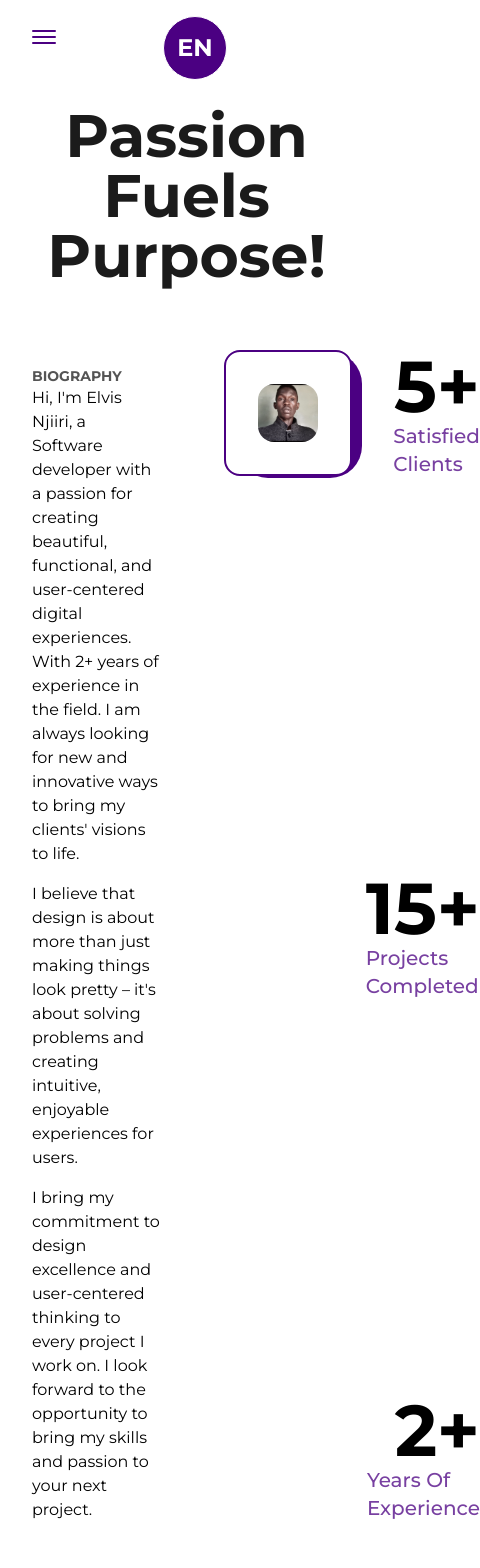
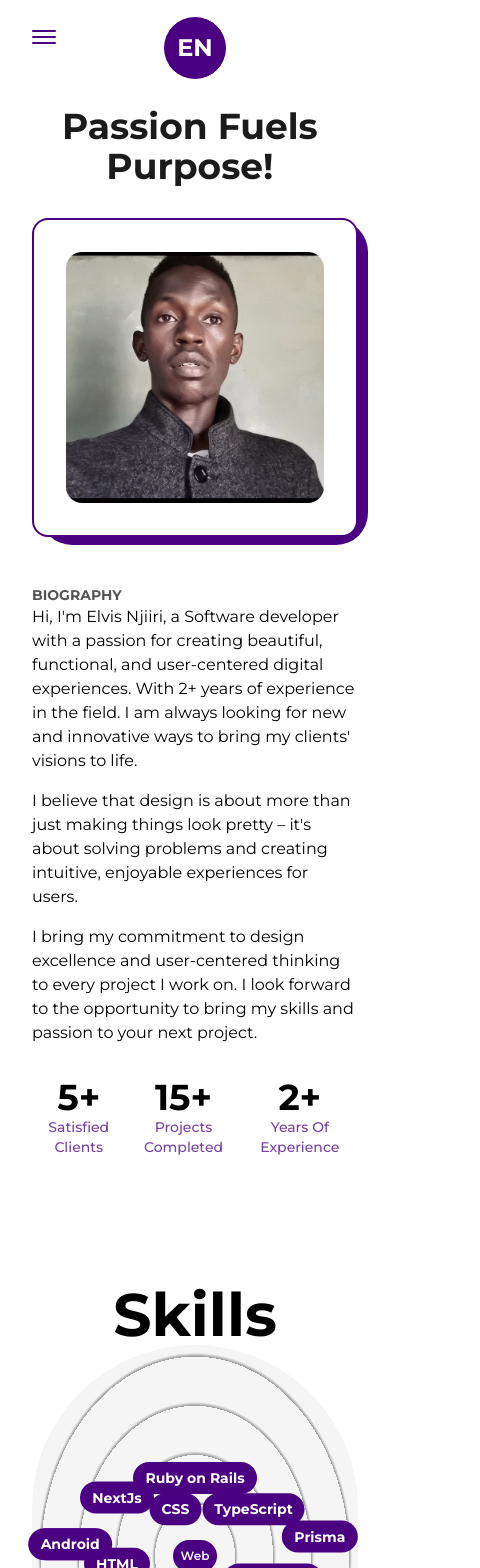
Before and after one commit to NEKiarie/MyPortfolio, a Next.js app: page /about in a window 390 px wide. Shown: the top 1568 px of the page, 480 px wide, since content can reach past the window. Built offline with nearby package versions, Linux system fonts and the light colour scheme.

Commit message:
:sparkles:Added Biography & Skills sections responsiveness

```diff
--- a/app/about/page.js
+++ b/app/about/page.js
@@ -44,9 +44,13 @@
       </Head>
       <main className="flex w-full flex-col items-center justify-center dark:text-light">
         <Layout className="pt-16">
-          <AnimatedText text="Passion Fuels Purpose!" className="mb-16" />
-          <div className="grid w-full grid-cols-8 gap-16">
-            <div className="col-span-3 flex flex-col items-start justify-start">
+          <AnimatedText
+            text="Passion Fuels Purpose!"
+            className="mb-16
+             lg:text-7xl sm:6xl xs:text-4xl sm:mb-8"
+          />
+          <div className="grid w-full grid-cols-8 gap-16 sm:gap-8">
+            <div className="col-span-3 flex flex-col items-start justify-start xl:col-span-4 md:order-2 md:col-span-8">
               <h2 className="mt-4 text-sm font-bold uppercase text-dark/75 dark:text-light/75">
                 Biography
               </h2>
@@ -73,7 +77,7 @@
 
             <div
               className="col-span-3 relative h-max rounded-2xl border-2 border-solid border-dark2
-             bg-light p-8 dark:bg-dark dark:border-light"
+             bg-light p-8 dark:bg-dark dark:border-light xl:col-span-4 md:order-1 md:col-span-8"
             >
               <div className="absolute top-0 -right-3 -z-10 w-[102%] h-[103%] rounded-[2rem] bg-dark2 dark:bg-light" />
               <Image
@@ -86,29 +90,34 @@
               />
             </div>
 
-            <div className="col-span-2 flex flex-col items-end justify-between">
-              <div className="flex flex-col items-end justify-center">
-                <span className="inline-block text-7xl font-bold">
+            <div
+              className="col-span-2 flex flex-col items-end
+            justify-between xl:col-span-8 xl:flex-row xl:items-center md:order-3"
+            >
+              <div className="flex flex-col items-end justify-center xl:items-center">
+                <span className="inline-block text-7xl font-bold md:text-6xl sm:text-5xl xs:text-4xl">
                   <AnimatedNumbers value={5} />+
                 </span>
-                <h2 className="text-xl font-medium capitalize text-dark2/75 dark:text-light/75">
+                <h2 className="text-xl font-medium capitalize text-dark2/75 dark:text-light/75 xl:text-center
+                md:text-lg sm:text-base xs:text-sm">
                   Satisfied Clients
                 </h2>
               </div>
-              <div className="flex flex-col items-end justify-center">
-                <span className="inline-block text-7xl font-bold">
+              <div className="flex flex-col items-end justify-center xl:items-center">
+                <span className="inline-block text-7xl font-bold md:text-6xl sm:text-5xl xs:text-4xl">
                   <AnimatedNumbers value={15} />+
                 </span>
-                <h2 className="text-xl font-medium capitalize text-dark2/75 dark:text-light/75">
+                <h2 className="text-xl font-medium capitalize text-dark2/75 dark:text-light/75 xl:text-center
+                md:text-lg sm:text-base xs:text-sm">
                   Projects Completed
                 </h2>
               </div>
-              <div className="flex flex-col items-end justify-center">
-                <span className="inline-block text-7xl font-bold">
-                  {" "}
+              <div className="flex flex-col items-end justify-center xl:items-center">
+                <span className="inline-block text-7xl font-bold md:text-6xl sm:text-5xl xs:text-4xl">
                   <AnimatedNumbers value={2} />+
                 </span>
-                <h2 className="text-xl font-medium capitalize text-dark2/75 dark:text-light/75">
+                <h2 className="text-xl font-medium capitalize text-dark2/75 dark:text-light/75 xl:text-center
+                md:text-lg sm:text-base xs:text-sm">
                   Years of Experience
                 </h2>
               </div>
--- a/app/components/Skills.js
+++ b/app/components/Skills.js
@@ -5,7 +5,9 @@
   return (
     <motion.div
       className="flex items-center justify-center rounded-full font-semibold
-           bg-dark2 text-light py-3 px-6 shadow-dark2 cursor-pointer absolute"
+           bg-dark2 text-light py-3 px-6 shadow-dark2 cursor-pointer absolute
+           lg:py-2 lg:px-4 md:text-sm md:py-1.5 md:px-3 dark:text-dark dark:bg-light
+           xs:bg-transparent xs:dark:bg-transparent xs:text-light xs:dark:text-dark xs:font-bold"
       whileHover={{ scale: 1.05 }}
       initial={{ x: 0, y: 0 }}
       whileInView={{ x: x, y: y, transition: { duration:1.5} }}
@@ -19,11 +21,16 @@
 function Skills() {
   return (
     <>
-      <h2 className="font-bold text-6xl mt-64 w-full text-center">Skills</h2>
-      <div className="w-full h-screen relative flex items-center justify-center rounded-full bg-circularLight dark:bg-circularDark">
+      <h2 className="font-bold text-6xl mt-64 w-full text-center md:text-6xl md:mt-32">Skills</h2>
+      <div className="w-full h-screen relative flex items-center justify-center rounded-full bg-circularLight
+      dark:bg-circularDark lg:h-[80vh] sm:h-[60vh] xs:h-[50vh]
+       lg:bg-circularLightLg lg:dark:bg-circularDarkLg
+       md:bg-circularLightMd md:dark:bg-circularDarkMd
+       sm:bg-circularLightSm sm:dark:bg-circularDarkSm">
         <motion.div
           className="flex items-center justify-center rounded-full font-semibold
-           bg-dark2 text-light p-8 shadow-dark2 cursor-pointer"
+           bg-dark2 text-light p-8 shadow-dark2 cursor-pointer dark:text-dark dark:bg-light lg:p-6
+           md:p-4 xs:text-xs xs:p-2"
           whileHover={{ scale: 1.05 }}
         >
           Web
--- a/tailwind.config.js
+++ b/tailwind.config.js
@@ -21,11 +21,31 @@
       "spin-slow": "spin 8s linear infinite",
     },
     backgroundImage: {
+
       circularLight:
-        "repeating-radial-gradient(rgba(0,0,0,0.4) 2px, #f5f5f5 5px, #ffffff 100px);",
-      circularDark:
-        "repeating-radial-gradient(rgba(255,255,255,0.5) 2px, #1b1b1b 8px, #1b1b1b 100px);",
-    },
+        "repeating-radial-gradient(rgba(0,0,0,0.4) 2px,#f5f5f5 5px,#f5f5f5 100px)",
+
+    circularDark:
+        "repeating-radial-gradient(rgba(255,255,255,0.5) 2px,#1b1b1b 8px,#1b1b1b 100px)",
+
+    circularLightLg:
+        "repeating-radial-gradient(rgba(0,0,0,0.4) 2px,#f5f5f5 5px,#f5f5f5 80px)",
+
+    circularDarkLg:
+        "repeating-radial-gradient(rgba(255,255,255,0.5) 2px,#1b1b1b 8px,#1b1b1b 80px)",
+
+    circularLightMd:
+        "repeating-radial-gradient(rgba(0,0,0,0.4) 2px,#f5f5f5 5px,#f5f5f5 60px)",
+
+    circularDarkMd:
+        "repeating-radial-gradient(rgba(255,255,255,0.5) 2px,#1b1b1b 6px,#1b1b1b 60px)",
+
+    circularLightSm:
+        "repeating-radial-gradient(rgba(0,0,0,0.4) 2px,#f5f5f5 5px,#f5f5f5 40px)",
+
+    circularDarkSm:
+        "repeating-radial-gradient(rgba(255,255,255,0.5) 2px,#1b1b1b 4px,#1b1b1b 40px)",
+},
 
     screens: {
       "2xl": { max: "1535px" },
@@ -45,7 +65,7 @@
 
       xs: { max: "479px" },
       // => @media (max-width: 479px) { ... }
-  },
+    },
   },
   plugins: [],
 };
```
